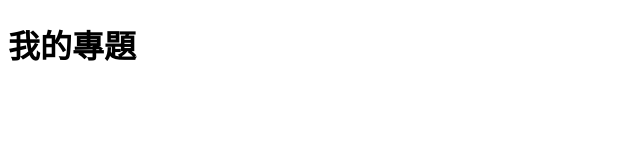
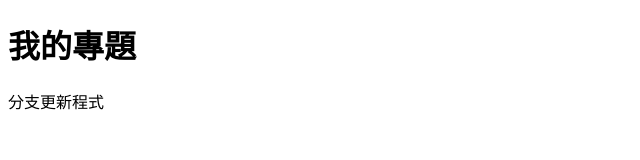
Before and after one commit to Grim2485/git_test, a plain HTML site: page index.html in a window 1280 px wide. Shown: the whole page, without its empty margins (0-640 px from the left). Drawn offline with Linux system fonts and the light colour scheme.

Commit message:
分支更新

```diff
--- a/index.html
+++ b/index.html
@@ -7,5 +7,6 @@
 </head>
 <body>
     <h1>我的專題</h1>
+    <p>分支更新程式</p>
 </body>
 </html>
```
